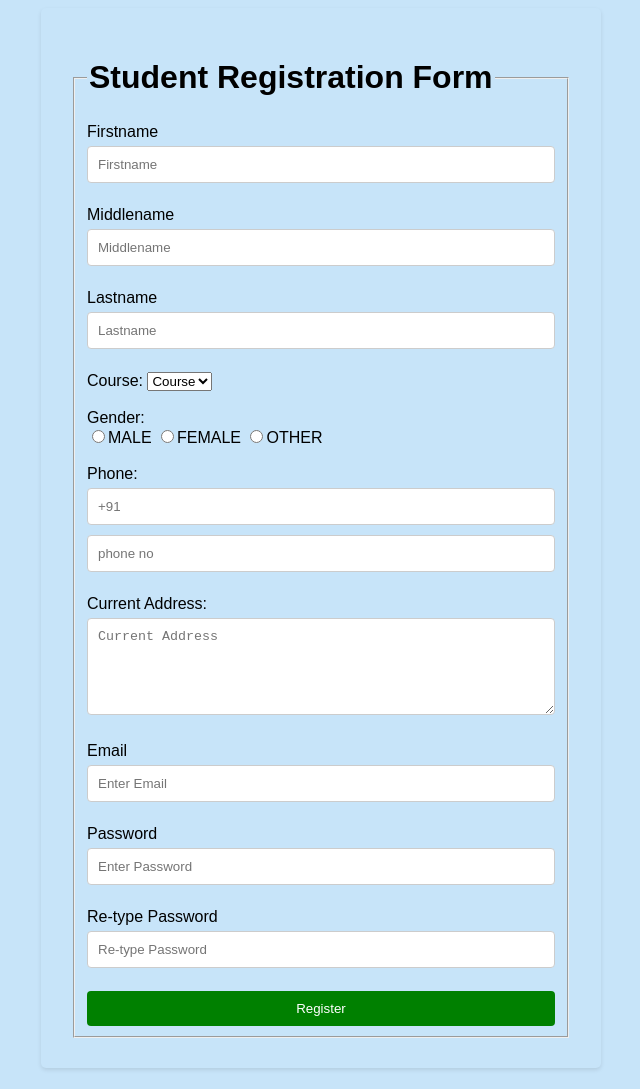
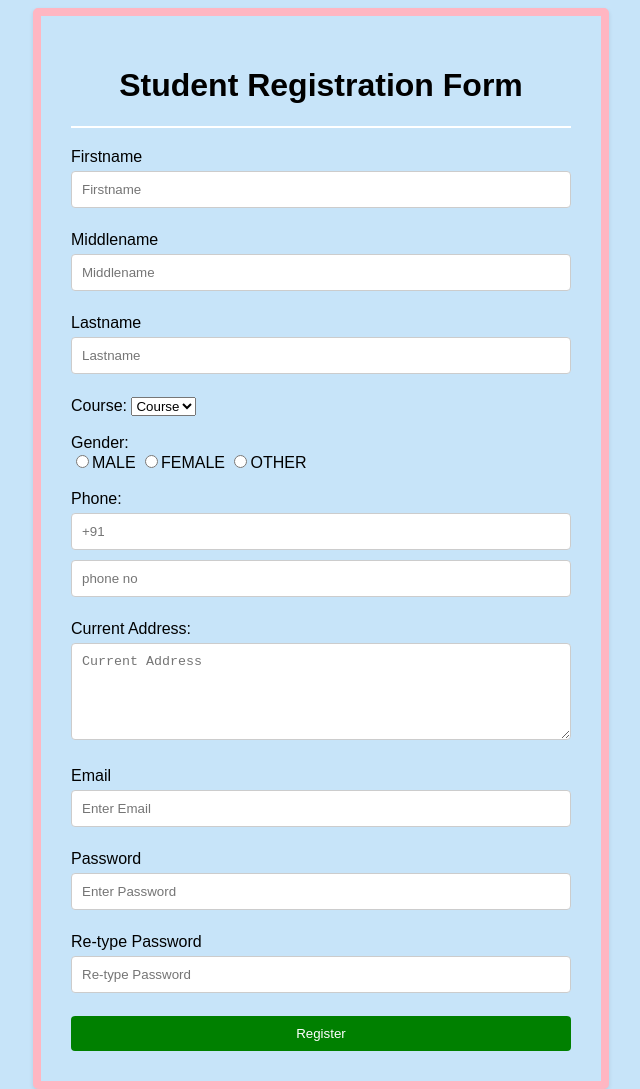
Before and after one commit to aroraKamal22/Assignment, a plain HTML site: page index.html in a window 1280 px wide. Shown: the top 1089 px of the page, without its empty margins (319-959 px from the left). Drawn offline with Linux system fonts and the light colour scheme.

Commit message:
Update index.html

```diff
--- a/index.html
+++ b/index.html
@@ -17,11 +17,13 @@
             background-color: #c7e4f9;
             border-radius: 5px;
             box-shadow: 0 2px 4px rgba(0,0,0,0.1);
+            border: 8px solid rgb(255, 182, 194);
         }
 
         legend {
             font-size: 1em;
             font-weight: bold;
+            text-align: center;
         }
 
         input[type="text"],
@@ -50,16 +52,27 @@
         button[type="button"]:hover {
             background-color: darkgreen;
         }
+
+
+        hr {
+            border: none;
+            height: 2px;
+            background-color: white;
+            margin: 20px 0;
+
+        }
     </style>
 </head>
 <body>
     <form>
-        <fieldset>
+
             <legend>
                 <h1>
                     Student Registration Form
                 </h1>
             </legend>
+            <hr>
+
             <div>
                 <label for="fname">Firstname</label><br>
                 <input type="text" name="fname" placeholder="Firstname"><br>
@@ -129,7 +142,7 @@
             <div>
                 <button type="button">Register</button>
             </div>
-        </fieldset>
+
     </form>
 </body>
 </html>
```
